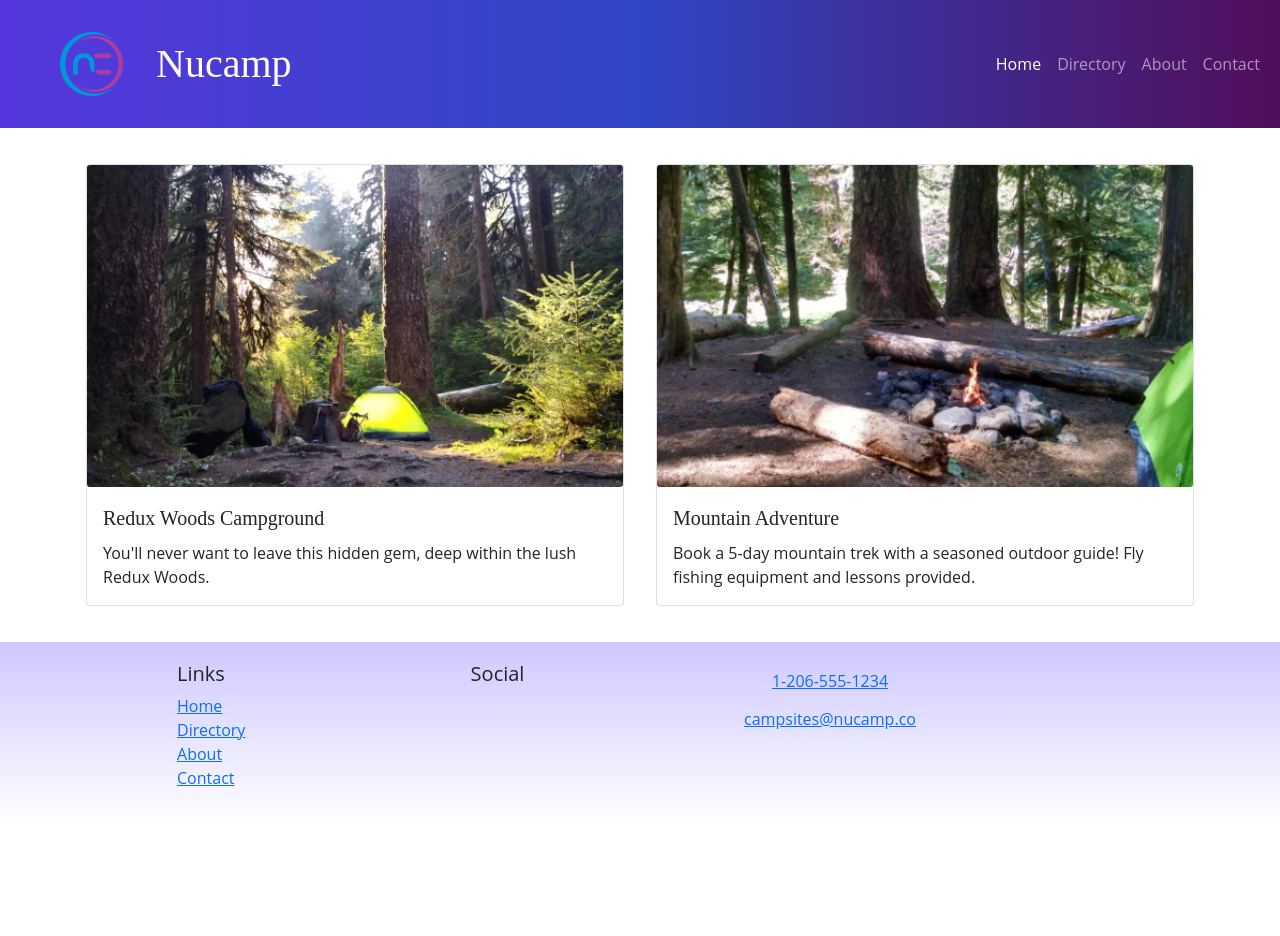
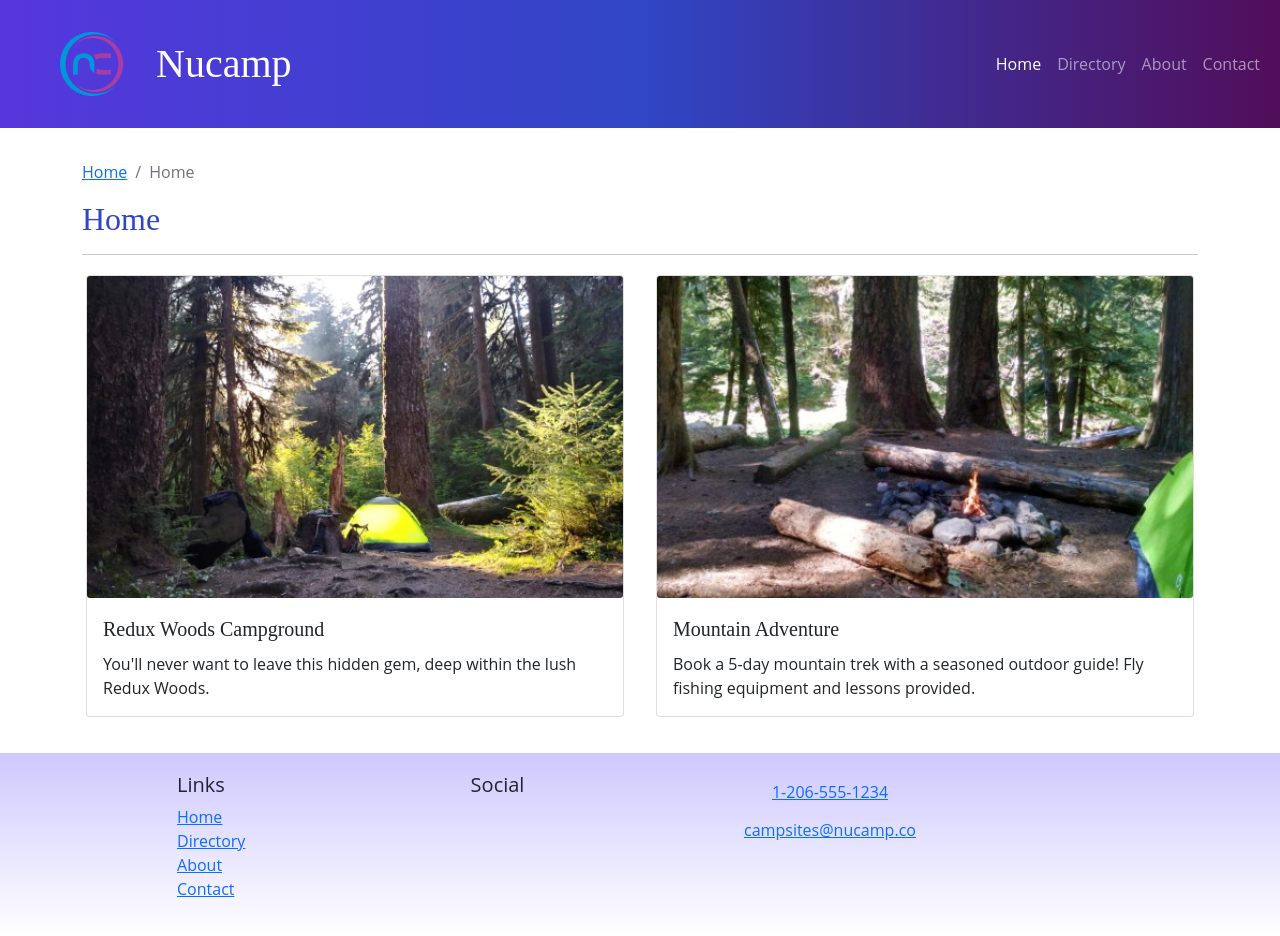
Before and after one commit to brianmstricker/nucampsite-react, a React (Create React App) app: page / in a window 1280 px wide. Before the commit the page ends 826 px from the top, so only its background shows below. Built offline with nearby package versions, Linux system fonts and the light colour scheme; the HTML template or start-up script is replaced by a standard one.

Commit message:
breadcrumb subheader homepage/csdetail/csdirectory

```diff
--- /dev/null
+++ b/src/components/SubHeader.js
@@ -0,0 +1,26 @@
+import { Col, Row, Breadcrumb, BreadcrumbItem } from "reactstrap";
+import { Link } from "react-router-dom";
+
+const SubHeader = ({current, detail}) => {
+    return (
+        <Row>
+            <Col>
+                <Breadcrumb>
+                    <BreadcrumbItem>
+                        <Link to="/">Home</Link>
+                    </BreadcrumbItem>
+                    {detail && (
+                        <BreadcrumbItem>
+                            <Link to='/directory'>Directory</Link>
+                        </BreadcrumbItem>
+                    )}
+                    <BreadcrumbItem active>{current}</BreadcrumbItem>
+                </Breadcrumb>
+                <h2>{current}</h2>
+                <hr />
+            </Col>
+        </Row>
+    )
+}
+
+export default SubHeader;
--- a/src/pages/CampsiteDetailPage.js
+++ b/src/pages/CampsiteDetailPage.js
@@ -3,12 +3,14 @@
 import { selectCampsiteById } from "../features/campsites/campsitesSlice";
 import CampsiteDetail from "../features/campsites/CampsiteDetail";
 import CommentsList from "../features/comments/CommentsList";
+import SubHeader from "../components/SubHeader";
 
 const CampsiteDetailPage = () => {
     const { campsiteId } = useParams();
     const campsite = selectCampsiteById(campsiteId);
     return (
         <Container>
+            <SubHeader current={campsite.name} detail={true}/>
             <Row>
                 <CampsiteDetail campsite={campsite}/>
                 <CommentsList campsiteId={campsiteId}/>
--- a/src/pages/CampsitesDirectoryPage.js
+++ b/src/pages/CampsitesDirectoryPage.js
@@ -1,9 +1,11 @@
 import { Container } from "reactstrap";
 import CampsitesList from "../features/campsites/CampsitesList";
+import SubHeader from "../components/SubHeader";
 
 const CampsitesDirectoryPage = () => {
     return (
          <Container>
+            <SubHeader current="Directory" />
             <CampsitesList/>
          </Container>
     )
--- a/src/pages/HomePage.js
+++ b/src/pages/HomePage.js
@@ -1,9 +1,11 @@
 import { Container } from "reactstrap";
 import DisplayList from "../features/display/DisplayList";
+import SubHeader from "../components/SubHeader";
 
 const HomePage = () => {
     return (
         <Container>
+            <SubHeader current="Home" />
             <DisplayList/>
         </Container>
     )
```
